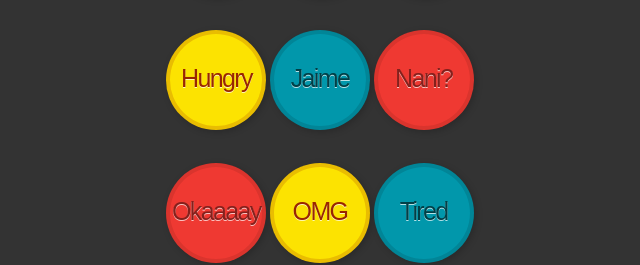
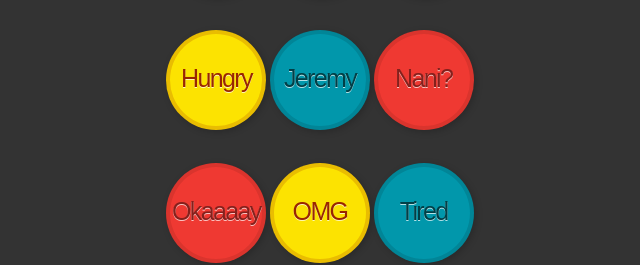
Before and after one commit to LCSP/LiliPichuSoundBoard, a plain HTML site: page index.html in a window 1280 px wide. Shown: the part 413-678 px from the top of the page, 320-960 px from the left. Drawn offline with nearby package versions, Linux system fonts and the light colour scheme; a web font is replaced by a local one.

Commit message:
Updated button

```diff
--- a/index.html
+++ b/index.html
@@ -27,7 +27,7 @@
 
 <ul>
   <li id="hungry"><a  class="round yellow">Hungry<span class="round">Hungry Lily</span></a></li>
-  <li id="jaime"><a  class="round green">Jaime<span class="round">Jaime still not eligible </span></a></li>
+  <li id="jaime"><a  class="round green">Jeremy<span class="round">Actually Toast</span></a></li>
 	<li id="nani"><a  class="round red">Nani?<span class="round">NANI!?</span></a></li>
 </ul>
 
```
